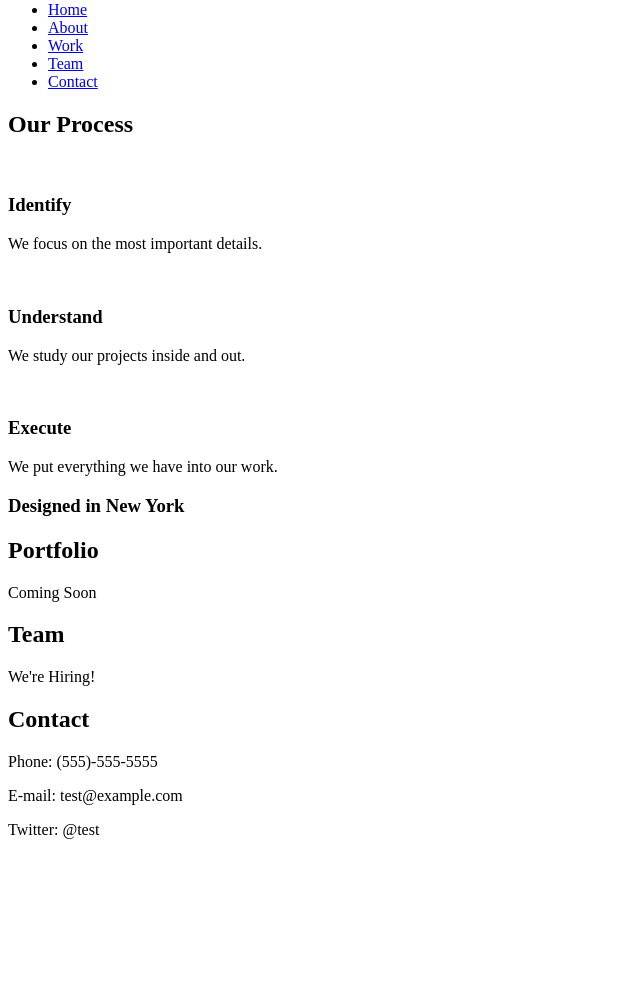
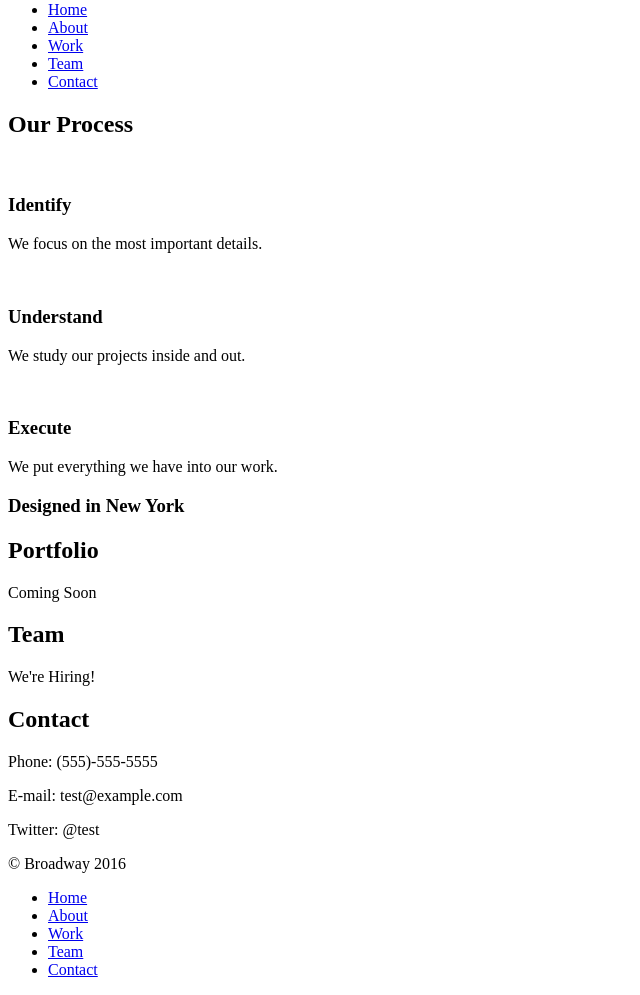
Before and after one commit to georgetriley/broadway, a plain HTML site: page index.html in a window 1280 px wide. Shown: the part 79-1074 px from the top of the page, without its empty margins (0-640 px from the left). Before the commit the page ends 934 px from the top, so only its background shows below. Drawn offline with Linux system fonts and the light colour scheme.

Commit message:
Add footer

```diff
--- a/index.html
+++ b/index.html
@@ -52,6 +52,18 @@
           <p>Twitter: &#64;test</p>
       </div>
 
+      <div class="footer">
+        <p>&copy; Broadway 2016</p>
+        <nav>
+          <ul>
+            <li><a href="#">Home</a></li>
+            <li><a href="#process">About</a></li>
+            <li><a href="#portfolio">Work</a></li>
+            <li><a href="#team">Team</a></li>
+            <li><a href="#contact">Contact</a></li>
+          </ul>
+        </nav>
+      </div>
 
   </body>
 </html>
```
